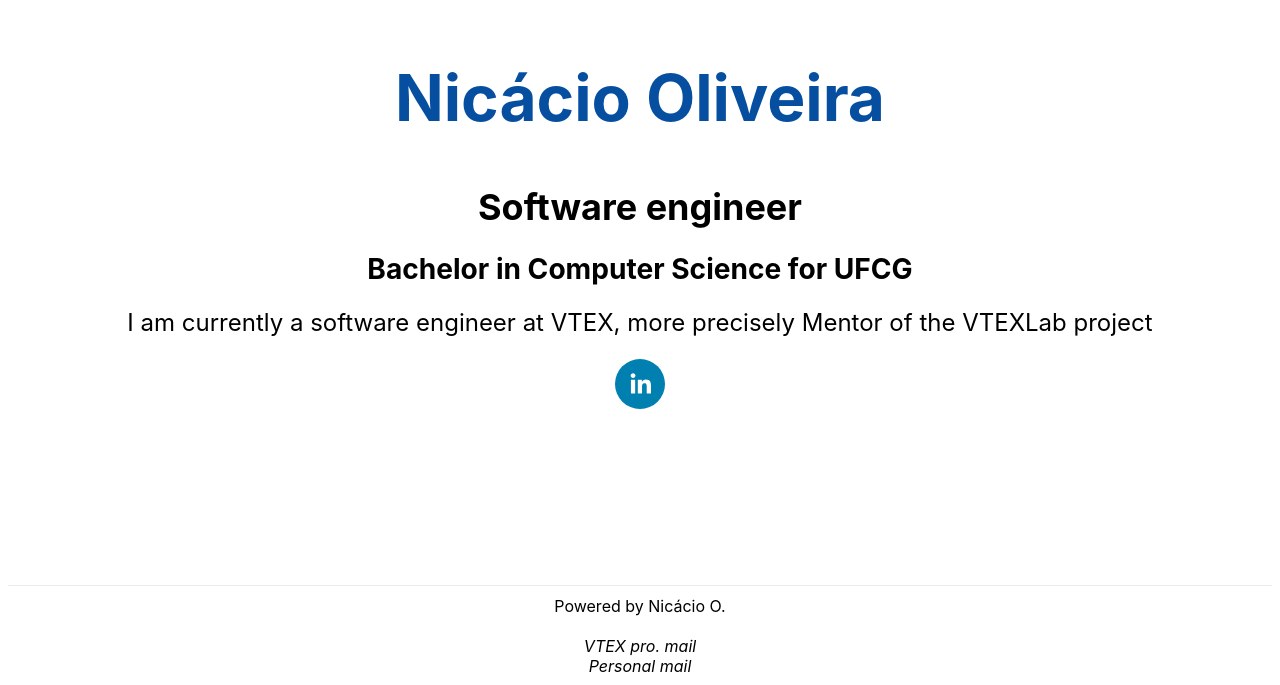
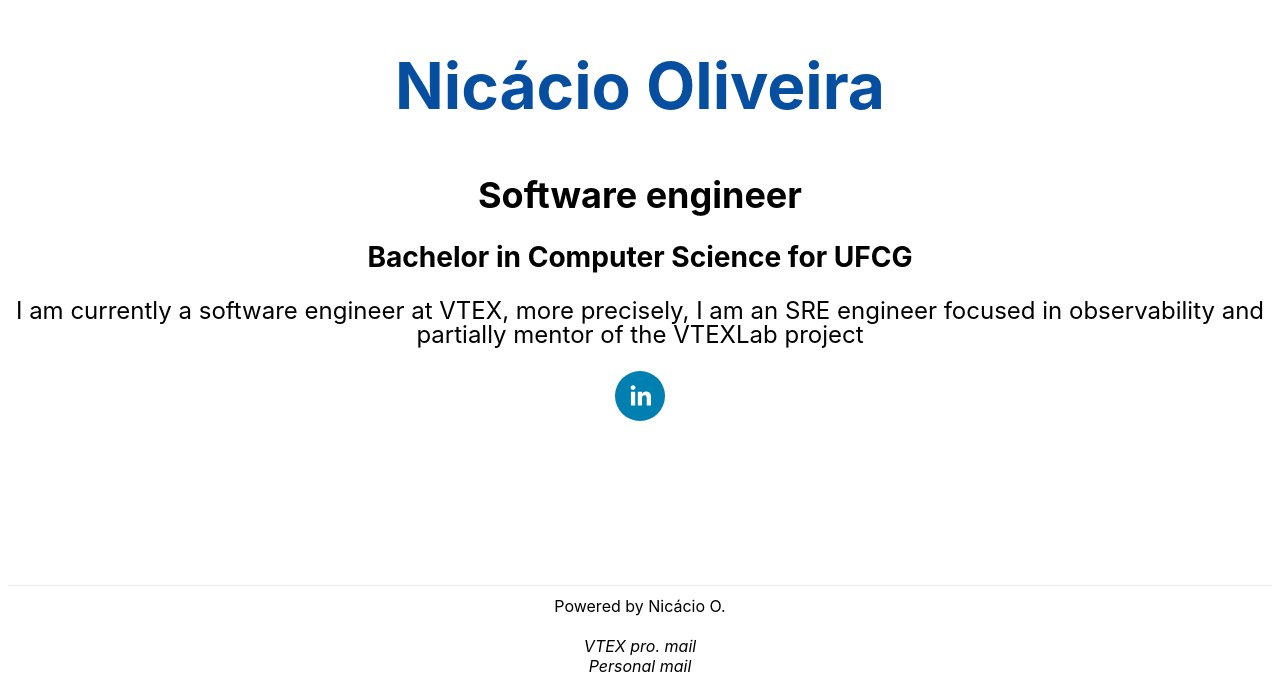
Before and after one commit to nicacioliveira/i, a Next.js app: page / in a window 1280 px wide. Shown: the part 115-800 px from the top of the page. Built offline with nearby package versions, Linux system fonts and the light colour scheme.

Commit message:
Little change in description about what I do

```diff
--- a/pages/index.tsx
+++ b/pages/index.tsx
@@ -20,7 +20,7 @@
         <p className={styles.description}>
           <h2>Software engineer</h2>
           <h3>Bachelor in Computer Science for <a href="https://portal.ufcg.edu.br/" target="_blank" rel="noopener noreferrer">UFCG</a></h3>
-          I am currently a software engineer at <a href="https://vtex.com/" target="_blank" rel="noopener noreferrer">VTEX</a>, more precisely Mentor of the <a href="https://lab.vtex.com/home/" target="_blank" rel="noopener noreferrer">VTEXLab project</a>
+          I am currently a software engineer at <a href="https://vtex.com/" target="_blank" rel="noopener noreferrer">VTEX</a>, more precisely, I am an SRE engineer focused in observability and partially mentor of the <a href="https://lab.vtex.com/home/" target="_blank" rel="noopener noreferrer">VTEXLab project</a>
         </p>
 
 
```
